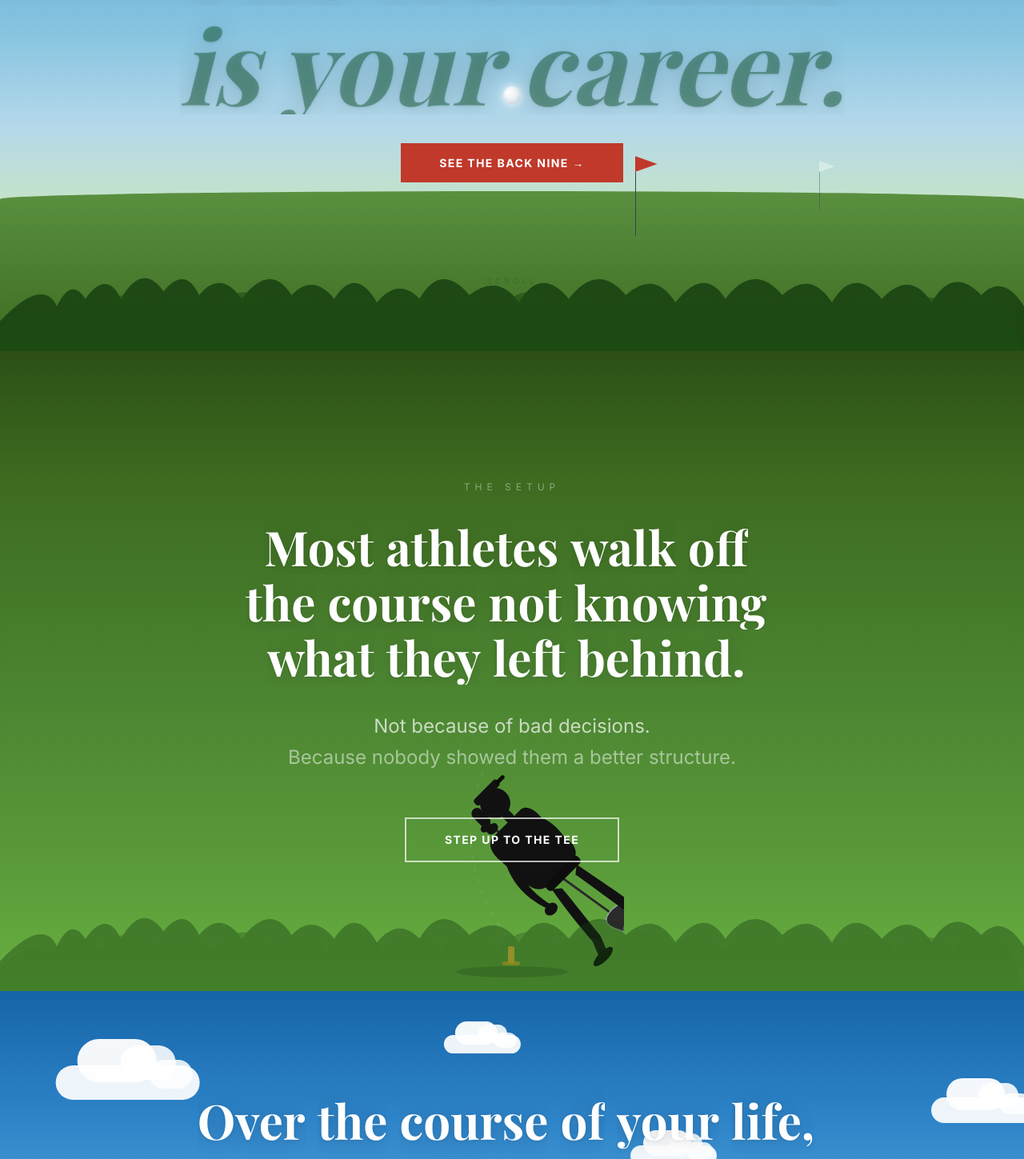
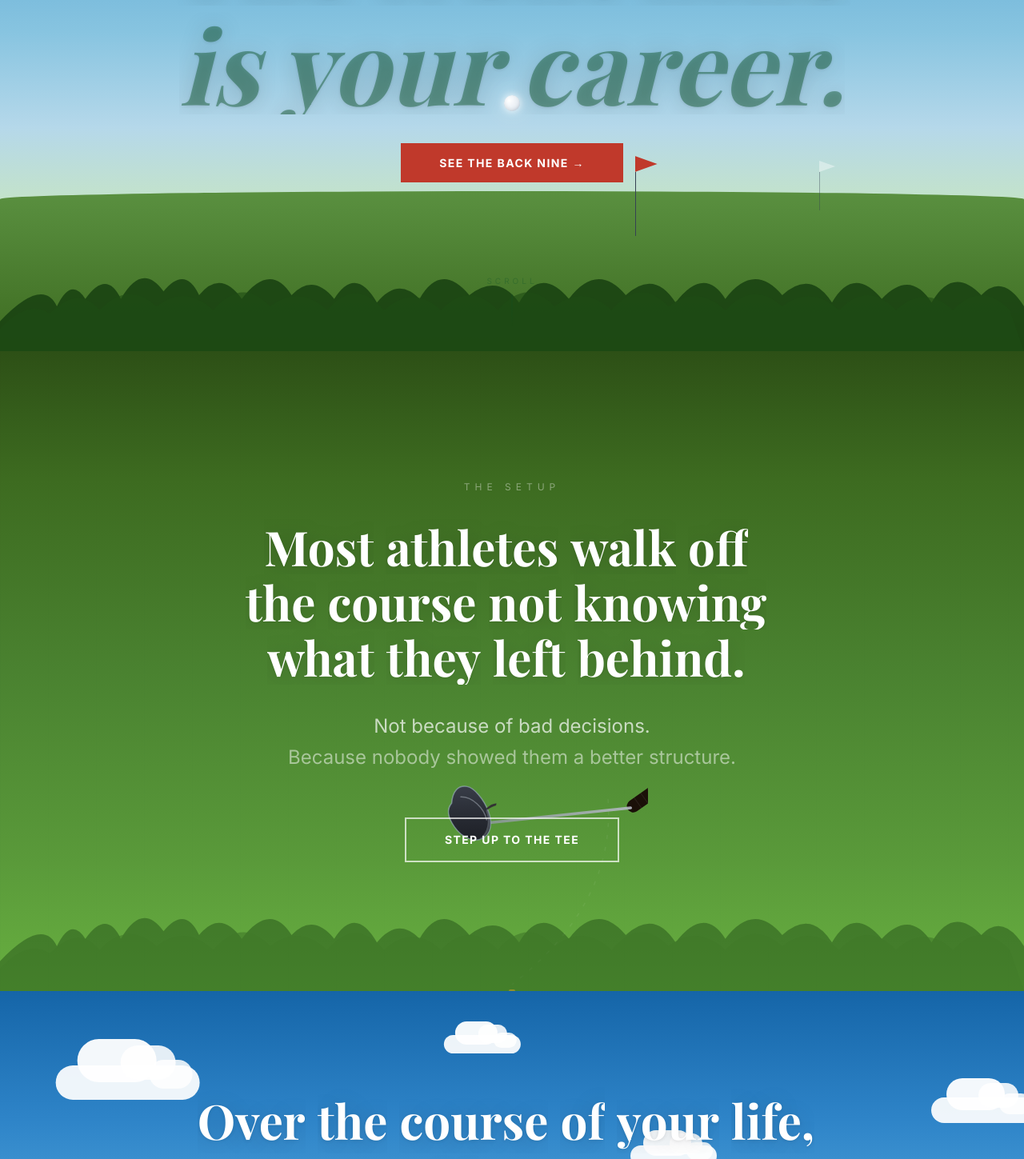
Before and after one commit to tneville65/thebacknine, a Next.js app: page / in a window 1280 px wide. Shown: the part 361-1810 px from the top of the page at 80% size. Built offline with nearby package versions, Linux system fonts and the light colour scheme; a web font is replaced by a local one.

Commit message:
fix: remove silhouette entirely, premium face-on driver club with gradient shaft and head, correct swing orientation

```diff
--- a/components/ClubSwing.tsx
+++ b/components/ClubSwing.tsx
@@ -5,24 +5,27 @@ import { ScrollTrigger } from "gsap/ScrollTrigger";
 
 gsap.registerPlugin(ScrollTrigger);
 
+// Face-on view: club swings from viewer's right (backswing) across to left (follow-through)
+// Ball sits on tee at center, gets hit toward the screen
+
 export default function ClubSwing() {
   const sectionRef = useRef<HTMLDivElement>(null);
-  const golferRef = useRef<SVGGElement>(null);
-  const teeBallRef = useRef<HTMLDivElement>(null); // THE ONE ball — starts on tee, flies toward viewer
+  const clubGroupRef = useRef<SVGGElement>(null);
+  const teeBallRef = useRef<HTMLDivElement>(null);
   const zoomRef = useRef<HTMLDivElement>(null);
 
   useEffect(() => {
     const section = sectionRef.current;
-    const golfer = golferRef.current;
+    const clubGroup = clubGroupRef.current;
     const teeBall = teeBallRef.current;
     const zoom = zoomRef.current;
-    if (!section || !golfer || !teeBall || !zoom) return;
+    if (!section || !clubGroup || !teeBall || !zoom) return;
 
-    // The ball sits at the tee position initially — we'll move it to fixed after impact
-    gsap.set(golfer, { rotation: -45, transformOrigin: "110px 60px" });
+    // Face-on swing: club starts high right (backswing), sweeps left through impact
+    // Pivot point is roughly where the hands would be at address
+    gsap.set(clubGroup, { rotation: 55, transformOrigin: "200px 80px" }); // backswing — club up right
     gsap.set(zoom, { scale: 1, y: 0, opacity: 1 });
 
-    // Ball starts as an SVG circle overlay on the tee — we fade it out when flying starts
     const tl = gsap.timeline({
       scrollTrigger: {
         trigger: section,
@@ -33,35 +36,34 @@ export default function ClubSwing() {
     });
 
     // 0 → 0.2: zoom in toward tee
-    tl.to(zoom, { scale: 2.0, y: -50, duration: 0.2, ease: "power1.in" }, 0);
+    tl.to(zoom, { scale: 2.1, y: -60, duration: 0.2, ease: "power1.in" }, 0);
 
-    // 0.15 → 0.48: swing
-    tl.to(golfer, {
-      rotation: 40,
-      transformOrigin: "110px 60px",
+    // 0.15 → 0.48: club sweeps left through impact
+    tl.to(clubGroup, {
+      rotation: -65, // follow-through — club past ball to left
+      transformOrigin: "200px 80px",
       duration: 0.33,
       ease: "power3.in",
     }, 0.15);
 
-    // 0.47: at impact — ball LAUNCHES from tee position toward viewer
-    // The ball div is fixed-positioned at tee center, then scales up massively
+    // 0.47: impact — ball launches toward viewer
     tl.fromTo(teeBall,
       { opacity: 1, scale: 1, y: 0 },
-      { opacity: 1, scale: 3, y: "-8vh", duration: 0.06, ease: "power4.out" },
+      { opacity: 1, scale: 3.5, y: "-10vh", duration: 0.06, ease: "power4.out" },
       0.47
     );
     tl.to(teeBall, {
-      scale: 12,
+      scale: 14,
       opacity: 0.9,
-      y: "-40vh",
+      y: "-42vh",
       duration: 0.28,
       ease: "power2.out",
     }, 0.53);
     tl.to(teeBall, {
-      scale: 28,
+      scale: 30,
       opacity: 0,
-      y: "-68vh",
-      duration: 0.18,
+      y: "-70vh",
+      duration: 0.19,
       ease: "power1.in",
     }, 0.81);
 
@@ -72,93 +74,127 @@ export default function ClubSwing() {
       opacity: 0,
       duration: 0.42,
       ease: "power2.inOut",
-    }, 0.55);
+    }, 0.56);
 
     return () => ScrollTrigger.getAll().forEach(t => { if (t.vars?.trigger === section) t.kill(); });
   }, []);
 
   return (
-    <div ref={sectionRef} className="absolute inset-0 flex items-end justify-center pb-4 z-0 overflow-hidden">
+    <div ref={sectionRef} className="absolute inset-0 flex items-end justify-center pb-0 z-0 overflow-hidden">
 
-      {/* ── THE BALL — one single object, starts at tee, flies toward viewer ── */}
+      {/* ── Ball — one object, starts at tee, flies toward viewer ── */}
       <div
         ref={teeBallRef}
         style={{
           position: "fixed",
-          top: "calc(50% + 80px)", // roughly where the tee sits in the view
+          top: "calc(50% + 90px)",
           left: "50%",
-          width: 22,
-          height: 22,
-          marginLeft: -11,
-          marginTop: -11,
+          width: 20,
+          height: 20,
+          marginLeft: -10,
+          marginTop: -10,
           borderRadius: "50%",
-          background: "radial-gradient(circle at 33% 33%, #ffffff 0%, #e8eef4 55%, #c8d8e8 100%)",
-          boxShadow: "0 0 10px rgba(255,255,255,0.95), 0 0 30px rgba(255,255,255,0.5), inset 0 -2px 5px rgba(0,0,0,0.07)",
+          background: "radial-gradient(circle at 33% 33%, #ffffff 0%, #e8eef4 60%, #c0d0e0 100%)",
+          boxShadow: "0 0 10px rgba(255,255,255,0.95), 0 0 30px rgba(255,255,255,0.5), inset 0 -2px 4px rgba(0,0,0,0.08)",
           pointerEvents: "none",
           zIndex: 50,
           transformOrigin: "center center",
         }}
       />
 
-      {/* ── Golfer + Tee SVG ── */}
-      <div ref={zoomRef} className="pointer-events-none select-none relative">
-        <svg width="280" height="320" viewBox="0 0 280 320" fill="none" xmlns="http://www.w3.org/2000/svg">
-          {/* Ground shadow */}
-          <ellipse cx="140" cy="312" rx="70" ry="7" fill="rgba(0,0,0,0.18)" />
+      {/* ── Club SVG — face-on view ── */}
+      <div ref={zoomRef} className="pointer-events-none select-none" style={{ position: "relative", marginBottom: "-30px" }}>
+        <svg
+          width="340"
+          height="300"
+          viewBox="0 0 340 300"
+          fill="none"
+          xmlns="http://www.w3.org/2000/svg"
+        >
+          {/* Ground */}
+          <ellipse cx="170" cy="292" rx="80" ry="6" fill="rgba(0,0,0,0.12)" />
 
-          {/* Tee post */}
-          <rect x="135" y="280" width="8" height="22" rx="2.5" fill="rgba(255,210,60,0.95)" />
-          <rect x="128" y="299" width="22" height="5" rx="2.5" fill="rgba(255,200,40,0.7)" />
+          {/* Tee */}
+          <rect x="166" y="268" width="8" height="22" rx="2" fill="rgba(255,210,60,0.95)" />
+          <rect x="158" y="287" width="24" height="5" rx="2.5" fill="rgba(255,195,30,0.7)" />
 
-          {/* Ball placeholder on tee — hidden since the real ball is a div overlay */}
-          {/* We show this only before the animation fires — fades handled by GSAP on the div */}
-          <circle cx="139" cy="274" r="11" fill="transparent" />
+          {/* Swing arc — subtle ghost path */}
+          <path
+            d="M 290 30 Q 300 160 170 262"
+            fill="none"
+            stroke="rgba(255,255,255,0.06)"
+            strokeWidth="1.5"
+            strokeDasharray="5 10"
+          />
 
-          {/* Swing trail */}
-          <path d="M 110 50 Q 55 160 136 272" fill="none" stroke="rgba(255,255,255,0.07)" strokeWidth="2" strokeDasharray="5 10" />
+          {/* ── CLUB — face-on perspective ── */}
+          <g ref={clubGroupRef}>
+            {/*
+              Face-on: golfer is standing behind the screen, club swings across.
+              We see the club from the front — shaft coming down from upper right,
+              club head at lower left at address/impact point (near tee).
+            */}
 
-          {/* ── Golfer silhouette ── */}
-          <g ref={golferRef}>
-            {/* Club shaft */}
-            <path d="M 105 63 L 138 268" stroke="#2a2a2a" strokeWidth="3" strokeLinecap="round" />
-            {/* Club grip */}
-            <rect x="98" y="38" width="14" height="28" rx="7" fill="#111" />
-            {/* Club head — driver */}
-            <path d="M 128 274 C 120 260 122 252 132 250 C 140 248 156 250 162 258 C 168 266 166 278 158 282 C 148 287 130 284 128 274 Z"
-              fill="#2a2a2a" stroke="rgba(180,190,200,0.7)" strokeWidth="1.5" />
-            <line x1="131" y1="277" x2="157" y2="262" stroke="rgba(220,230,240,0.35)" strokeWidth="1" />
+            {/* Grip wrap texture */}
+            <rect x="265" y="22" width="16" height="58" rx="8" fill="#1a1008" />
+            <line x1="265" y1="35" x2="281" y2="35" stroke="rgba(255,255,255,0.08)" strokeWidth="1" />
+            <line x1="265" y1="45" x2="281" y2="45" stroke="rgba(255,255,255,0.08)" strokeWidth="1" />
+            <line x1="265" y1="55" x2="281" y2="55" stroke="rgba(255,255,255,0.08)" strokeWidth="1" />
+            <line x1="265" y1="65" x2="281" y2="65" stroke="rgba(255,255,255,0.08)" strokeWidth="1" />
 
-            {/* Head */}
-            <circle cx="130" cy="52" r="19" fill="#111" />
-            {/* Cap */}
-            <rect x="112" y="30" width="40" height="10" rx="4" fill="#111" />
-            <rect x="148" y="33" width="14" height="5" rx="2" fill="#0a0a0a" />
+            {/* Shaft — tapers from grip to head */}
+            <line
+              x1="273" y1="76"
+              x2="172" y2="258"
+              stroke="url(#shaftGrad)"
+              strokeWidth="3.5"
+              strokeLinecap="round"
+            />
 
-            {/* Neck */}
-            <rect x="124" y="68" width="12" height="14" rx="4" fill="#111" />
+            {/* Driver club head — face-on: we see the sole/back of the head */}
+            {/* Main head body */}
+            <path
+              d="M 140 256
+                 C 128 246 126 236 134 228
+                 C 140 222 158 220 174 224
+                 C 190 228 200 238 198 250
+                 C 196 262 182 270 166 270
+                 C 150 270 142 264 140 256 Z"
+              fill="url(#headGrad)"
+              stroke="rgba(160,180,200,0.6)"
+              strokeWidth="1.5"
+            />
+            {/* Crown highlight */}
+            <path
+              d="M 140 242 C 148 230 168 226 182 232"
+              fill="none"
+              stroke="rgba(220,230,240,0.35)"
+              strokeWidth="1.5"
+              strokeLinecap="round"
+            />
+            {/* Face edge (front face of driver) */}
+            <path
+              d="M 172 224 C 188 228 198 238 198 250 L 196 252 C 196 240 186 230 172 226 Z"
+              fill="rgba(200,210,225,0.25)"
+            />
+            {/* Hosel */}
+            <path
+              d="M 172 224 C 172 220 173 216 174 212 L 172 210 C 170 214 169 218 170 224 Z"
+              fill="#333"
+            />
 
-            {/* Torso */}
-            <path d="M 96 80 C 88 82 82 92 84 108 L 86 148 C 87 162 92 170 104 172 L 148 172 C 158 170 164 162 162 148 L 158 108 C 160 92 156 82 148 80 Z" fill="#111" />
-
-            {/* Lead arm */}
-            <path d="M 105 90 C 82 110 68 148 82 188 L 90 192 C 80 152 92 115 112 95 Z" fill="#111" />
-            <ellipse cx="86" cy="195" rx="9" ry="7" fill="#111" />
-
-            {/* Trail arm */}
-            <path d="M 142 88 C 162 100 168 125 158 155 L 150 152 C 158 125 152 104 136 93 Z" fill="#111" />
-            <ellipse cx="105" cy="72" rx="8" ry="6" fill="#111" />
-            <ellipse cx="100" cy="65" rx="7" ry="5" fill="#111" />
-
-            {/* Belt */}
-            <rect x="100" y="168" width="56" height="12" rx="5" fill="#0d0d0d" />
-
-            {/* Left leg */}
-            <path d="M 104 178 C 100 200 96 230 94 260 L 86 280 L 98 282 L 106 262 C 108 240 112 212 114 186 Z" fill="#111" />
-            <ellipse cx="90" cy="283" rx="16" ry="6" fill="#0a0a0a" />
-
-            {/* Right leg */}
-            <path d="M 148 178 C 152 200 158 228 162 256 L 168 278 L 156 282 L 150 262 C 146 236 142 208 138 186 Z" fill="#111" />
-            <ellipse cx="163" cy="282" rx="18" ry="6" fill="#0a0a0a" />
+            {/* Shaft gradient def */}
+            <defs>
+              <linearGradient id="shaftGrad" x1="273" y1="76" x2="172" y2="258" gradientUnits="userSpaceOnUse">
+                <stop offset="0%" stopColor="rgba(180,185,195,0.9)" />
+                <stop offset="100%" stopColor="rgba(140,148,160,0.75)" />
+              </linearGradient>
+              <linearGradient id="headGrad" x1="130" y1="225" x2="200" y2="270" gradientUnits="userSpaceOnUse">
+                <stop offset="0%" stopColor="#3a3f4a" />
+                <stop offset="60%" stopColor="#252830" />
+                <stop offset="100%" stopColor="#1a1c22" />
+              </linearGradient>
+            </defs>
           </g>
         </svg>
       </div>
```
